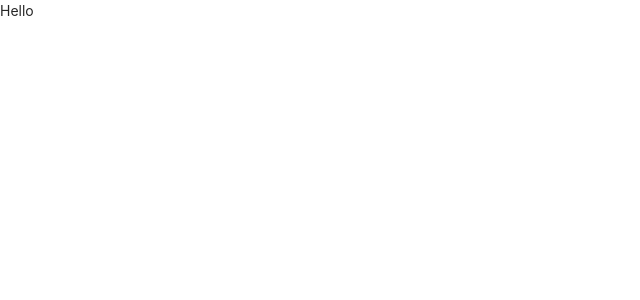
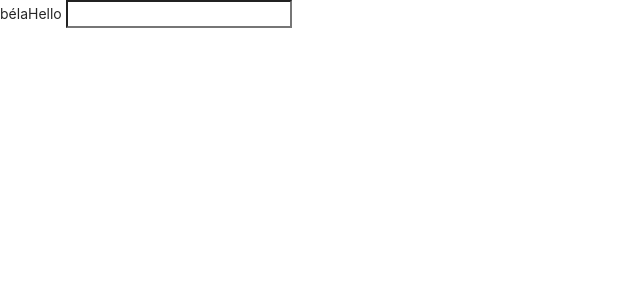
Before and after one commit to snegyeliczky/Kinsta-Pet-Project, a React (Create React App) app in the folder client/: page / in a window 1280 px wide. Shown: the top 300 px of the page, without its empty margins (0-640 px from the left). Built offline with nearby package versions, Linux system fonts and the light colour scheme.

Commit message:
context added

```diff
--- a/client/src/App.tsx
+++ b/client/src/App.tsx
@@ -3,12 +3,15 @@ import './App.css';
 import {BrowserRouter as Router, Route} from "react-router-dom";
 import AuthPage from "./pages/AuthPage";
 import MainPage from "./pages/MainPage";
+import {ApplicationProvider} from "./context/ApplicationContext";
 
 function App() {
     return (
         <Router>
+            <ApplicationProvider>
                 <Route exact path={"/auth"} component={AuthPage}/>
                 <Route exact path={"/"} component={MainPage}/>
+            </ApplicationProvider>
         </Router>
 
     );
--- /dev/null
+++ b/client/src/context/ApplicationContext.tsx
@@ -0,0 +1,29 @@
+import React, {createContext, useState} from 'react';
+
+
+
+
+interface applicationContextProps{
+    name:string
+    setName:any
+}
+
+export const ApplicationContext = createContext<applicationContextProps|null>(null);
+
+
+export const ApplicationProvider = (props:any) => {
+
+    const [name,setName] = useState<string>("béla");
+
+    const sampleAppContext: applicationContextProps ={
+        name:name,
+        setName:setName
+    };
+
+
+    return (
+        <ApplicationContext.Provider value={sampleAppContext}>
+            {props.children}
+        </ApplicationContext.Provider>
+    );
+};
--- a/client/src/pages/AuthPage.tsx
+++ b/client/src/pages/AuthPage.tsx
@@ -25,7 +25,7 @@ const AuthPage = () => {
     return (
         <div className={"auth-page"}>
             <h2 className={"welcome-text"}>Welcome</h2>
-            <Switch className={"switch"} checkedChildren="Login" unCheckedChildren="Registration" defaultChecked onChange={e=>{
+            <Switch className={"switch"} checkedChildren="Registration" unCheckedChildren="Login" defaultChecked onChange={e=>{
                 setReg(e)
             }}/>
             <div className={"auth-component-container"}>
--- a/client/src/pages/MainPage.tsx
+++ b/client/src/pages/MainPage.tsx
@@ -1,9 +1,17 @@
-import React from 'react';
+import React, {useContext} from 'react';
+import {ApplicationContext} from "../context/ApplicationContext";
 
 const MainPage = () => {
+
+    const appContext =  useContext(ApplicationContext);
+
     return (
         <div>
+            {appContext?.name}
             Hello {localStorage.getItem("username")}
+            <input type="text" onChange={event => {
+                appContext?.setName(event.target.value)
+            }} />
         </div>
     );
 };
```
Also changed, not shown: client/public/index.html (+0 -17 lines). Lines whose indentation alone changed are shown as unchanged.
